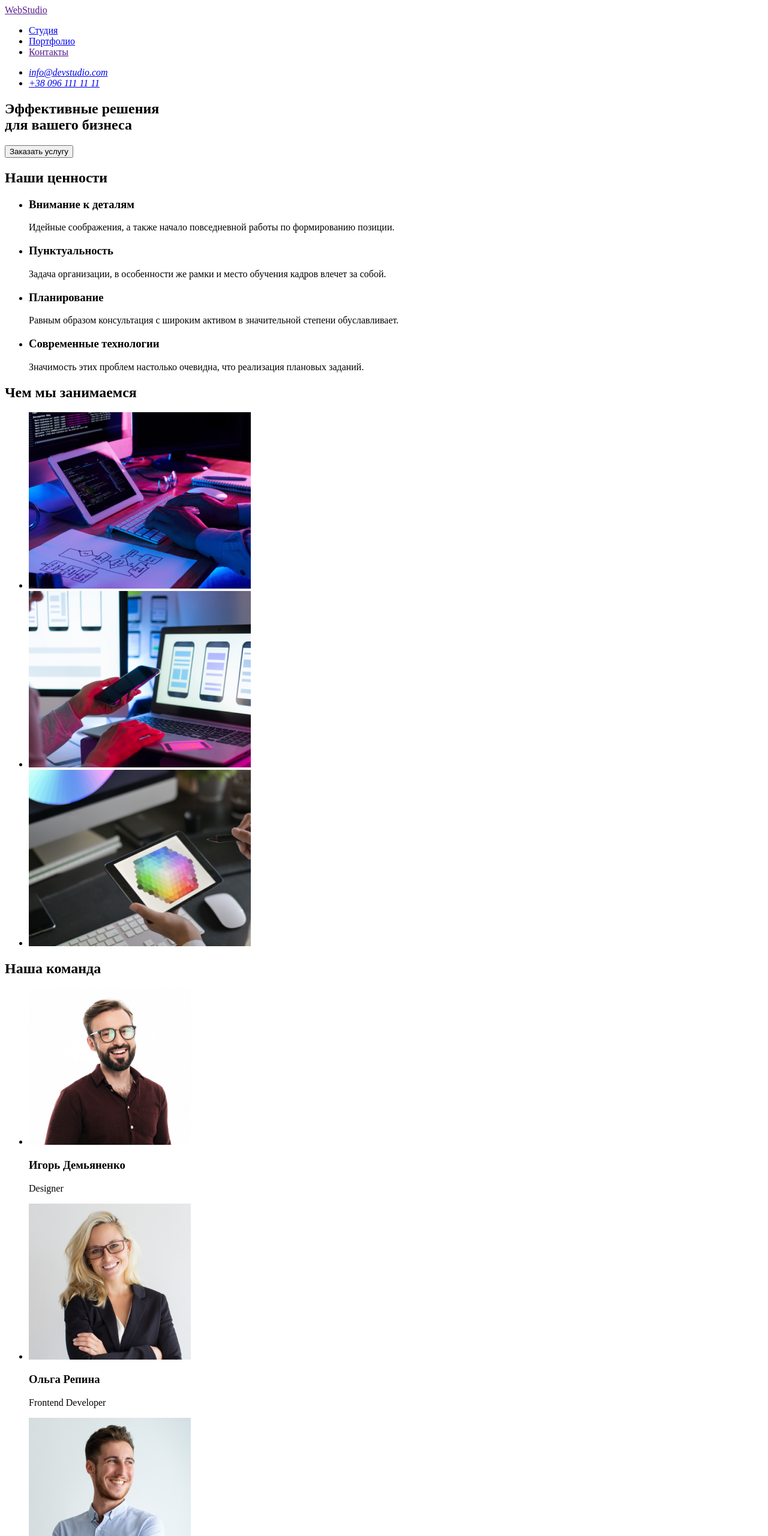
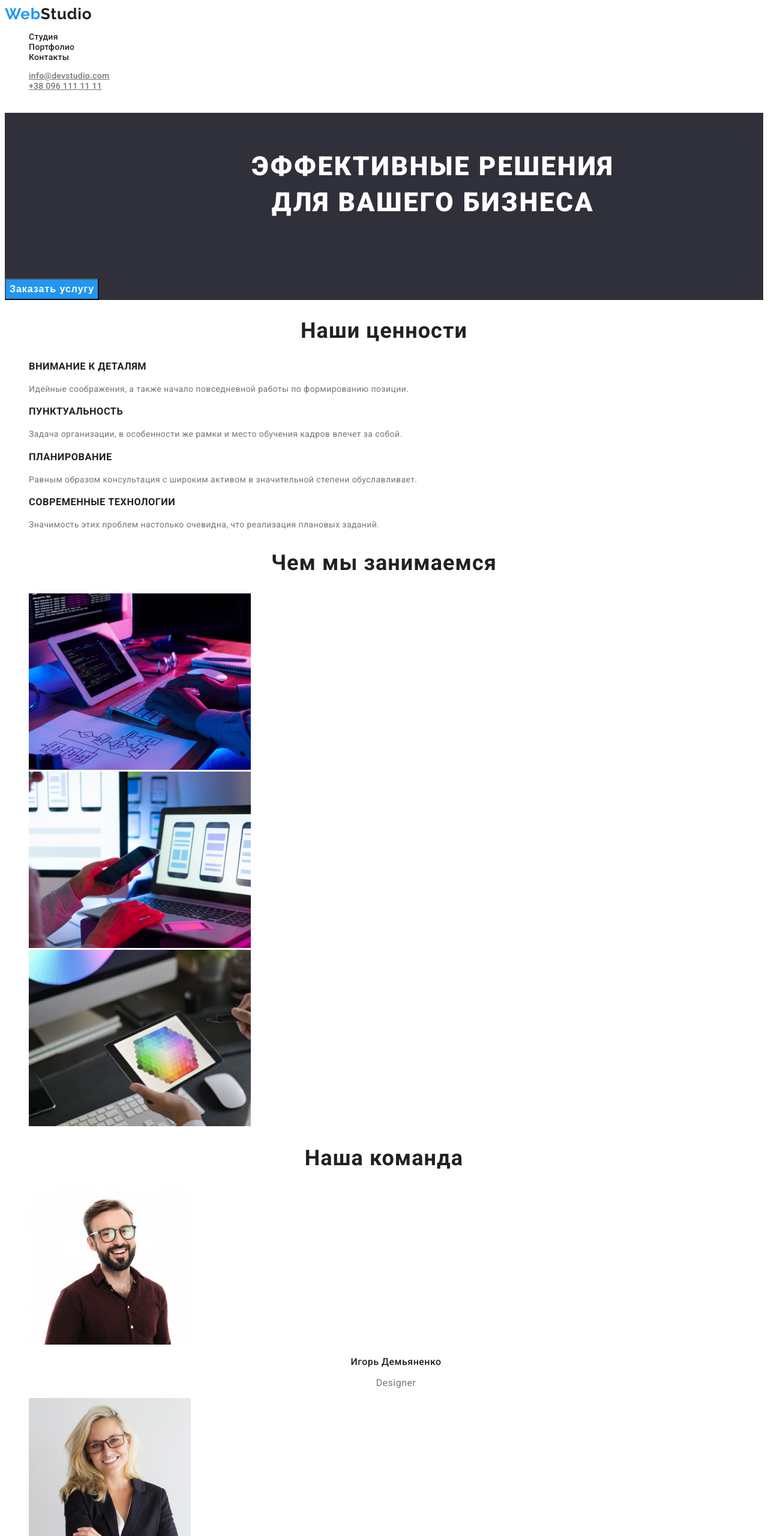
Before and after one commit to nsem21/goit-markup-hw-02, a plain HTML site: page index.html in a window 1280 px wide. Shown: the top 2560 px of the page at 60% size. Drawn offline with Linux system fonts and the light colour scheme.

Commit message:
додала стилі

```diff
--- /dev/null
+++ b/css/styles.css
@@ -0,0 +1,176 @@
+:root{
+    --first-color: #FFFFFF;
+    --second-color: #212121;
+    --third-color: #757575;
+    --accent-color: #2196F3;
+    --backcolor: #2F303A;
+
+    --space-measure: 0.03em;
+}
+body{
+    font-family: 'Roboto', sans-serif;
+    font-size: 14px;
+    color: var(--third-color);
+}
+ul{
+    list-style: none;
+}
+.logo{
+    color: var(--second-color);
+
+    text-decoration: none;
+    font-family: 'Raleway', sans-serif;
+    font-weight: 700px;
+    font-size: 26px;
+    line-height: 1.2;
+    letter-spacing: var(--space-measure);
+}
+.accent{
+    color: var(--accent-color);
+}
+.site-nav-link{
+    color: var(--second-color);
+
+    text-decoration: none;
+    font-weight: 500;
+    line-height: 1.14;
+    letter-spacing: 0.02em;
+}
+
+.site-nav-link:hover,
+.site-nav-link:focus,
+.contact:hover,
+.contact:focus{
+    color: var(--accent-color);
+}
+
+.contact{
+    color: var(--third-color);
+
+    font-style: normal;
+    font-weight: 500;
+    line-height: 1.14;
+    letter-spacing: 0.02em;
+}
+.banner{
+    background-color: var(--backcolor);
+}
+.banner-title{
+    color: var(--first-color);
+
+    font-weight: 900;
+    font-size: 44px;
+    line-height: 1.36;
+
+    text-transform: uppercase;
+    text-align: center;
+    white-space: pre;
+    letter-spacing: 0.06em;
+}
+.banner-button{
+    background-color: var(--accent-color);
+
+    color: var(--first-color);
+
+    font-weight: 700;
+    font-size: 16px;
+    line-height: 1.88;
+
+    display: flex;
+    align-items: center;
+    text-align: center;
+    letter-spacing: 0.06em;
+}
+.section-title{
+    color: var(--second-color);
+
+    font-weight: 700;
+    font-size: 36px;
+    line-height: 1.17;
+    text-align: center;
+    letter-spacing: var(--space-measure);
+}
+.values-title{
+    color: var(--second-color);
+
+    font-weight: 700;
+    line-height: 1.14;
+    letter-spacing: var(--space-measure);
+    text-transform: uppercase;
+}
+.values-descr{
+    font-weight: 400;
+    line-height: 1.7;
+
+    letter-spacing: var(--space-measure);
+}
+.team-member{
+    color: var(--second-color);
+
+    font-weight: 500;
+    font-size: 16px;
+    line-height: 1.19;
+
+    text-align: center;
+    letter-spacing: var(--space-measure);
+}
+.team-member-position{
+    font-weight: 400;
+    font-size: 16px;
+    line-height: 19px;
+
+    text-align: center;
+    letter-spacing: var(--space-measure);
+}
+footer{
+    background-color: var(--backcolor);
+}
+.under{
+    color: var(--first-color);
+}
+address{
+    color: var(--first-color);
+    font-style: normal;
+}
+.under-contact{
+    color: rgba(100%, 100%, 100%, 60%);
+
+    font-weight: 400;
+    line-height: 1.7;
+
+    text-decoration: none;
+    letter-spacing: var(--space-measure);
+}
+.button{
+    background-color: var(--accent-color);
+
+    color: var(--first-color);
+
+    font-weight: 400;
+    font-size: 16px;
+    line-height: 1.63;
+
+    text-align: center;
+    letter-spacing: var(--space-measure);
+}
+.works a{
+    text-decoration: none;
+}
+.works-title{
+    color: var(--second-color);
+
+    font-weight: 700;
+    font-size: 18px;
+    line-height: 2.0;
+
+    letter-spacing: 0.06em;
+}
+.works-type{
+    color: var(--third-color);
+
+    font-weight: 400;
+    font-size: 16px;
+    line-height: 1.88;
+
+    letter-spacing: var(--space-measure);
+}
--- a/index.html
+++ b/index.html
@@ -4,90 +4,93 @@
     <meta charset="UTF-8">
     <meta name="viewport" content="width=device-width, initial-scale=1.0">
     <title>Document</title>
+    <link href="https://fonts.googleapis.com/css2?family=Raleway:wght@700&family=Roboto:wght@400;500;700;900&display=swap" rel="stylesheet">
+    <link href="./css/styles.css" rel="stylesheet">
 </head>
 <body>
     <header>
-        <a href="">WebStudio</a>
-        <nav>
+        <a href="./index.html" class="logo"><span class="accent">Web</span>Studio</a>
+        <nav class="site-nav">
             <ul>
-                <li><a href="./index.html">Студия</a></li>
-                <li><a href="./portfolio.html">Портфолио</a></li>
-                <li><a href="">Контакты</a></li>
+                <li><a href="./index.html" class="site-nav-link">Студия</a></li>
+                <li><a href="./portfolio.html" class="site-nav-link">Портфолио</a></li>
+                <li><a href="" class="site-nav-link">Контакты</a></li>
             </ul>
         </nav>
-        <address>
-            <ul>
-                <li><a href="mailto:info@devstudio.com">info@devstudio.com</a></li>
-                <li><a href="tel:+380961111111">+38 096 111 11 11</a></li>
-            </ul>
-        </address>
+        <ul>
+            <li><a href="mailto:info@devstudio.com" class="contact">info@devstudio.com</a></li>
+            <li><a href="tel:+380961111111" class="contact">+38 096 111 11 11</a></li>
+        </ul>
     </header>
     <section class="banner">
-        <h1>Эффективные решения<br>для вашего бизнеса</h1>
-        <button type="button">Заказать услугу</button>
+        <h1 class="banner-title">
+            Эффективные решения
+            для вашего бизнеса
+        </h1>
+        <button type="button" class="banner-button">Заказать услугу</button>
     </section>
-    <section class="our_values">
-        <h2>Наши ценности</h2>
+    <section class="section">
+        <h2 class="section-title hide">Наши ценности</h2>
         <!--потом этот заголовок будет скрыт-->
-        <ul>
+        <ul class="values">
             <li>
-                <h3>Внимание к деталям</h3>
-                <p>Идейные соображения, а также начало повседневной работы по формированию позиции.</p>
+                <h3 class="values-title">Внимание к деталям</h3>
+                <p class="values-descr">Идейные соображения, а также начало повседневной работы по формированию позиции.</p>
             </li>
             <li>
-                <h3>Пунктуальность</h3>
-                <p>Задача организации, в особенности же рамки и место обучения кадров влечет за собой.</p>
+                <h3 class="values-title">Пунктуальность</h3>
+                <p class="values-descr">Задача организации, в особенности же рамки и место обучения кадров влечет за собой.</p>
             </li>
             <li>
-                <h3>Планирование</h3>
-                <p>Равным образом консультация с широким активом в значительной степени обуславливает.</p>
+                <h3 class="values-title">Планирование</h3>
+                <p class="values-descr">Равным образом консультация с широким активом в значительной степени обуславливает.</p>
             </li>
             <li>
-                <h3>Современные технологии</h3>
-                <p>Значимость этих проблем настолько очевидна, что реализация плановых заданий.</p>
+                <h3 class="values-title">Современные технологии</h3>
+                <p class="values-descr">Значимость этих проблем настолько очевидна, что реализация плановых заданий.</p>
             </li>
         </ul>
     </section>
-    <section class="our_expertise">
-        <h2>Чем мы занимаемся</h2>
+    <section class="section">
+        <h2 class="section-title">Чем мы занимаемся</h2>
         <ul>
             <li><img src="./image/img_1.png" alt="Компьютерное приложение" width="370" height="294"></li>
             <li><img src="./image/img_2.png" alt="Приложение для смартфона" width="370" height="294"></li>
             <li><img src="./image/img_3.png" alt="Приложение для планшета" width="370" height="294"></li>
         </ul>
     </section>
-    <section class="our_team">
-        <h2>Наша команда</h2>
-        <ul>
+    <section class="section">
+        <h2 class="section-title">Наша команда</h2>
+        <ul class="team">
             <li>
                 <img src="./image/img_pr_designer.jpg" alt="Фото Игоря Демьяненко" width="270" height="260">
-                <h3>Игорь Демьяненко</h3>
-                <p lang="en">Designer</p>
+                <h3 class="team-member">Игорь Демьяненко</h3>
+                <p lang="en" class="team-member-position">Designer</p>
             </li>
             <li>
                 <img src="./image/img_developer.jpg" alt="Фото Ольги Репиной" width="270" height="260">
-                <h3>Ольга Репина</h3>
-                <p lang="en">Frontend Developer</p>
+                <h3 class="team-member">Ольга Репина</h3>
+                <p lang="en" class="team-member-position">Frontend Developer</p>
             </li>
             <li>
                 <img src="./image/img_marketing.jpg" alt="Фото Николая Тарасова" width="270" height="260">
-                <h3>Николай Тарасов</h3>
-                <p lang="en">Marketing</p>
+                <h3 class="team-member">Николай Тарасов</h3>
+                <p lang="en" class="team-member-position">Marketing</p>
             </li>
             <li>
                 <img src="./image/img_ui_designer.jpg" alt="Фото Михаила Ермакова" width="270" height="260">
-                <h3>Михаил Ермаков</h3>
-                <p lang="en">UI Designer</p>
+                <h3 class="team-member">Михаил Ермаков</h3>
+                <p lang="en" class="team-member-position">UI Designer</p>
             </li>
         </ul>
     </section>
     <footer>
-        <a href="">WebStudio</a>
+        <a href="./index.html" class="logo under"><span class="accent ">Web</span>Studio</a>
         <address>
             <ul>
                 <li>г. Киев, пр-т Леси Украинки, 26</li>
-                <li><a href="mailto:info@devstudio.com">info@devstudio.com</a></li>
-                <li><a href="tel:+380961111111">+38 096 111 11 11</a></li>
+                <li><a href="mailto:info@devstudio.com" class="under-contact">info@devstudio.com</a></li>
+                <li><a href="tel:+380961111111" class="under-contact">+38 096 111 11 11</a></li>
             </ul>
         </address>
     </footer>
```
Also changed, not shown: portfolio.html (+56 -38 lines).
